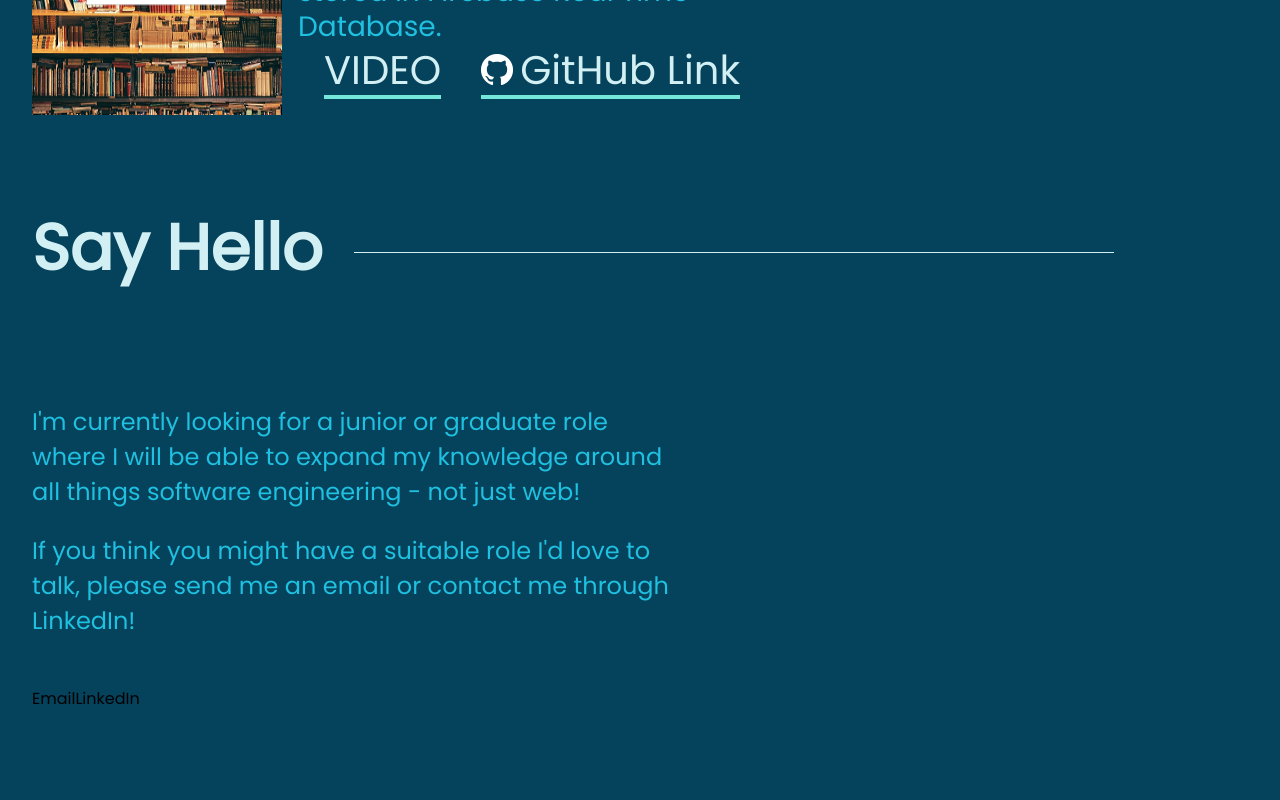
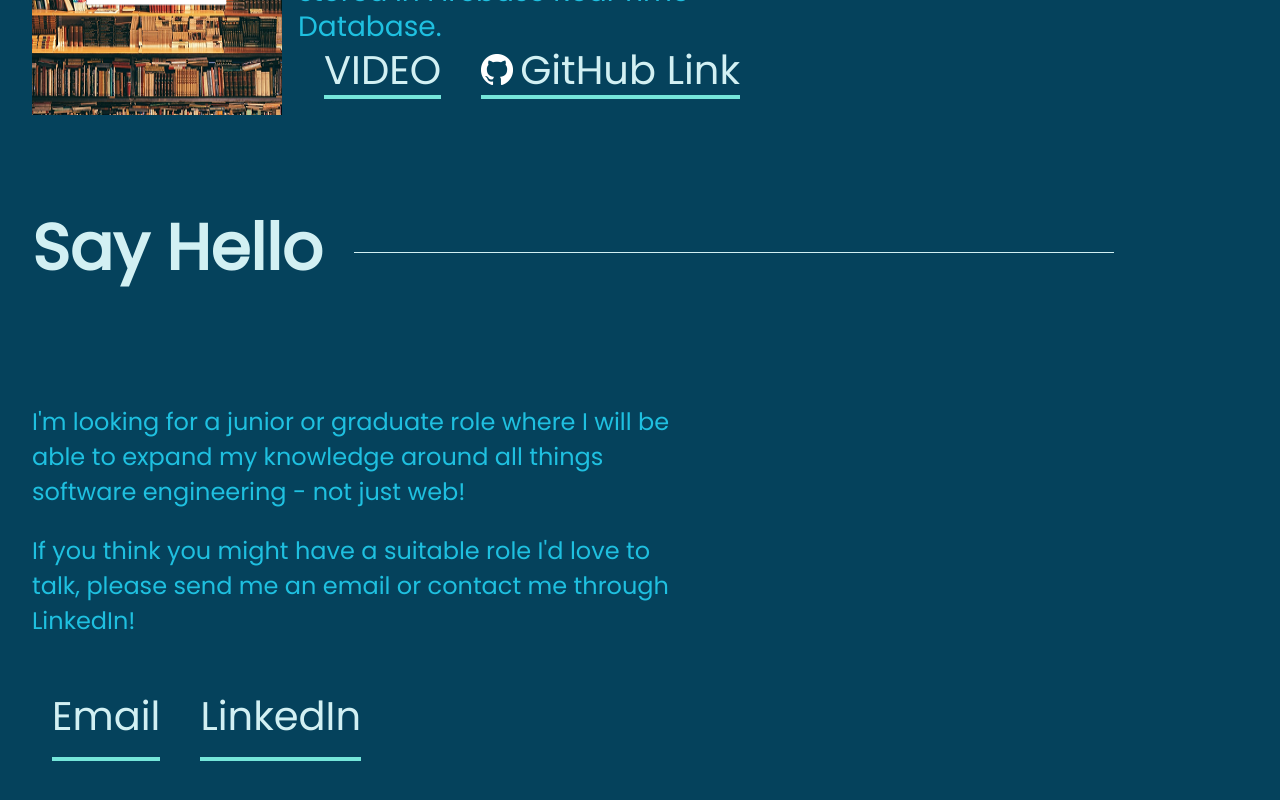
Before and after one commit to Josh1510/portfolio, a React (Create React App) app: page / in a window 1280 px wide. Shown: the part 2662-3462 px from the top of the page. Built offline with nearby package versions, Linux system fonts and the light colour scheme.

Commit message:
contact form

```diff
--- a/src/components/contact/Contact.js
+++ b/src/components/contact/Contact.js
@@ -3,19 +3,23 @@ import './Contact.css';
 
 export default function Contact() {
   return (
-    <section className="contact">
+    <section id="contact" className="contact">
       <h4 className="contact__header">Say Hello</h4>
       <div className="contact__container">
         <div className="contact__p-container">
           <p>
-            I'm currently looking for a junior or graduate role where I will be able to expand my knowledge around all things software
-            engineering - not just web!
+            I'm looking for a junior or graduate role where I will be able to expand my knowledge around all things software engineering -
+            not just web!
           </p>
           <p>If you think you might have a suitable role I'd love to talk, please send me an email or contact me through LinkedIn!</p>
         </div>
         <div className="contact__button-container">
-          <div className="contact__button-email">Email</div>
-          <div className="contact__button-linkedin">LinkedIn</div>
+          <div className="contact__button">
+            <a href="mailto:joshmoon1510+portfolio@gmail.com">Email</a>
+          </div>
+          <div className="contact__button">
+            <a href="https://www.linkedin.com/in/joshua-moon-770324106/">LinkedIn</a>
+          </div>
         </div>
       </div>
     </section>
```
